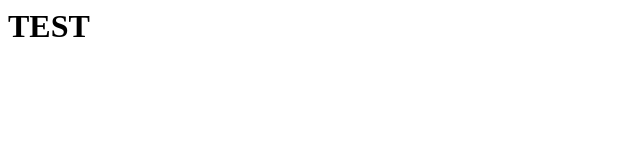
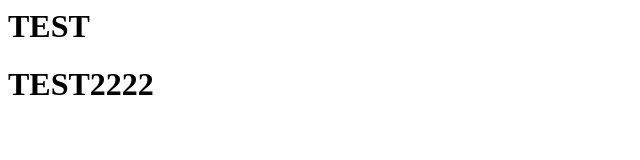
Before and after one commit to ostapp1/git_actions_tests, a plain HTML site: page index.html in a window 1280 px wide. Shown: the whole page, without its empty margins (0-640 px from the left). Drawn offline with Linux system fonts and the light colour scheme.

Commit message:
Update index.html

```diff
--- a/index.html
+++ b/index.html
@@ -1 +1,3 @@
 <h1>TEST</h1>
+
+<h1>TEST2222</h1>
```
